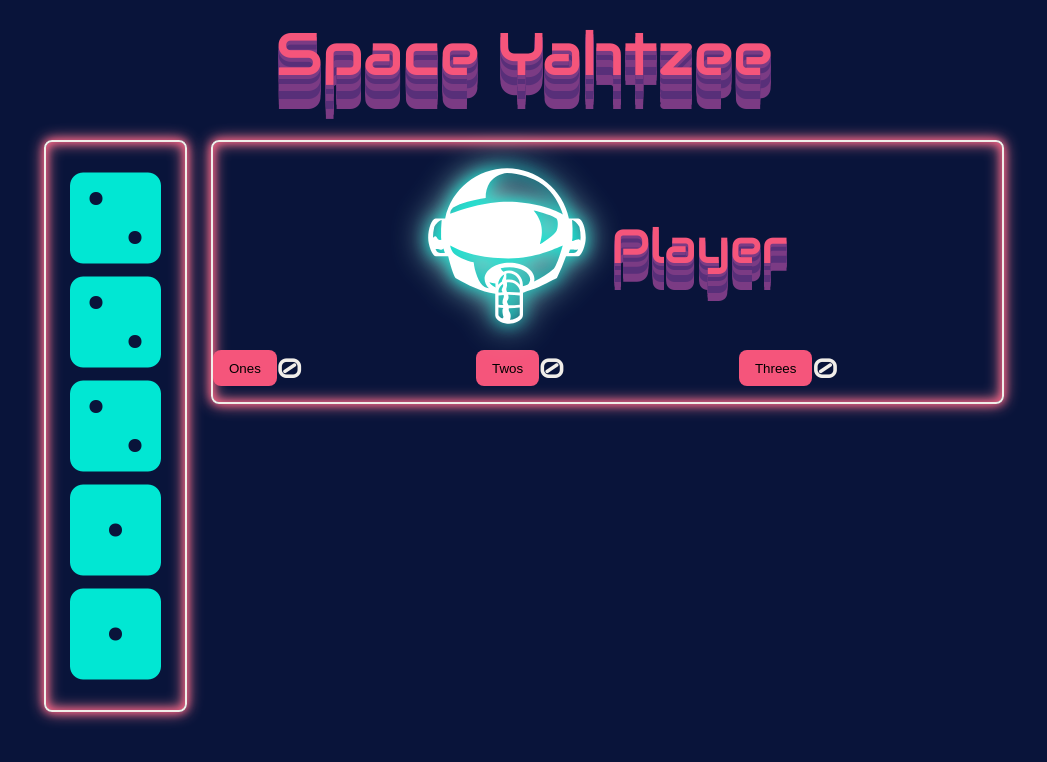
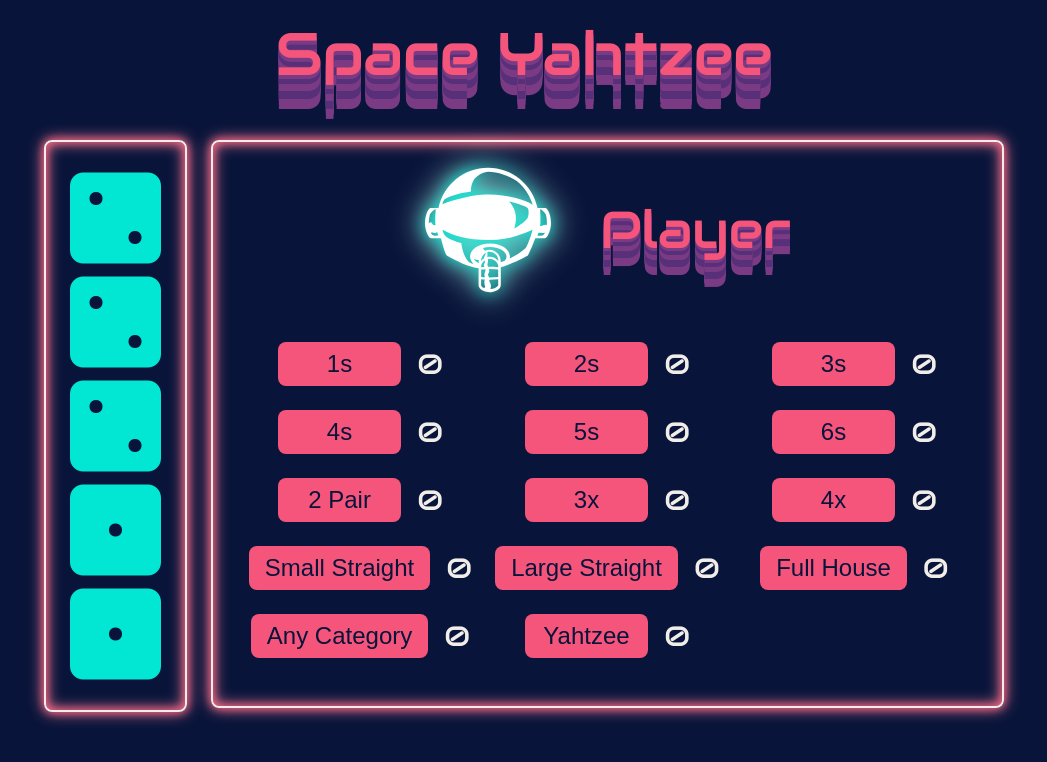
Before and after one commit to roberthparker86/yahtzee, a plain HTML site: page index.html in a window 1280 px wide. Shown: the whole page, without its empty margins (116-1163 px from the left). Drawn offline with Linux system fonts and the light colour scheme.

Commit message:
Snapshot: js/html/css redo

```diff
--- a/index.html
+++ b/index.html
@@ -33,27 +33,12 @@
         <img src="img/icon_Player-white.svg" alt="Player icon" class="icons">
         <h2 class="text-red">Player</h2>
       </div>
+    </article>
 
-      <!-- 1's-->
-      <div class="scoreboard__board">
-        <div class="scoreboard__btn-container">
-          <button id="p-btn-1" class="score-btn">Ones</button>
-          <h3 id="p-btn-1-value">0</h3>
-        </div>
-
-        <div class="scoreboard__btn-container">
-          <button id="p-btn-2" class="score-btn">Twos</button>
-          <h3 id="p-btn-2-value">0</h3>
-        </div>
-
-        <div class="scoreboard__btn-container">
-          <button id="p-btn-3" class="score-btn">Threes</button>
-          <h3 id="p-btn-3-value">0</h3>
-        </div>
-      </div>
-    </article>
     <article id="computer" class="d-none"></article>
   </main>
+
+  <script src="js/populate.js"></script>
 </body>
 
 </html>
--- /dev/null
+++ b/js/populate.js
@@ -0,0 +1,52 @@
+class Scoreboard {
+  constructor(name) {
+    this.name = name;
+    this.one = { id: `${name}-btn-1`, btnText: '1s', value: 0 };
+    this.two = { id: `${name}-btn-2`, btnText: '2s', value: 0 };
+    this.three = { id: `${name}-btn-3`, btnText: '3s', value: 0 };
+    this.four = { id: `${name}-btn-4`, btnText: '4s', value: 0 };
+    this.five = { id: `${name}-btn-5`, btnText: '5s', value: 0 };
+    this.six = { id: `${name}-btn-6`, btnText: '6s', value: 0 };
+    this.twoPair = { id: `${name}-btn-2-pair`, btnText: '2 Pair', value: 0 };
+    this.threeOfKind = { id: `${name}-btn-3x`, btnText: '3x', value: 0 };
+    this.fourOfKind = { id: `${name}-btn-4x`, btnText: '4x', value: 0 };
+    this.smallStraight = { id: `${name}-btn-sm-straight`, btnText: 'Small Straight', value: 0 };
+    this.largeStraight = { id: `${name}-btn-lg-straight`, btnText: 'Large Straight', value: 0 };
+    this.fullHouse = { id: `${name}-btn-full-house`, btnText: 'Full House', value: 0 };
+    this.any = { id: `${name}-btn-any`, btnText: 'Any Category', value: 0 };
+    this.yahtzee = { id: `${name}-btn-yahtzee`, btnText: 'Yahtzee', value: 0 };
+    this.total = { id: `${name}-total`, btnText: 'Total', value: 0 };
+  }
+
+  generateBtn(category) {
+    const newBtnElem = document.createElement('div');
+    newBtnElem.classList.add('scoreboard__btn-container');
+    const btnTemplate =
+      `<button id="${this[category].id}}" class="score-btn">${this[category].btnText}</button>
+      <h3 id="${this[category].id}-value">${this[category].value}</h3>`;
+
+    newBtnElem.innerHTML = btnTemplate;
+    return newBtnElem;
+  };
+
+  generateScoreboard() {
+    const boardContainerSelector = document.querySelector(`#${this.name}`);
+
+    let boardBtnsContainerElem = document.createElement('div');
+    boardBtnsContainerElem.classList.add('scoreboard__board');
+    boardContainerSelector.append(boardBtnsContainerElem);
+
+
+    for (const key in this) {
+      if (key.toString() !== 'name' && key.toString() !== 'total') {
+        boardBtnsContainerElem.append(this.generateBtn(key.toString()));
+      }
+    }
+  }
+};
+
+document.addEventListener('DOMContentLoaded', () => {
+  const playerOne = new Scoreboard('player');
+
+  playerOne.generateScoreboard();
+});
--- a/sass/base/_typography.scss
+++ b/sass/base/_typography.scss
@@ -23,13 +23,8 @@
   margin-bottom: $sp-xl;
   text-align: center;
 }
-@media screen and (min-width: $brk-sm) {
-  h1 {
-    font-size: 3.75rem;
-  }
-}
 h2 {
-  font-size: 3rem;
+  font-size: 2.25rem;
   filter:
     drop-shadow(0 .2rem 0 $color-light-purple)
     drop-shadow(0 .28rem 0 $color-purple)
@@ -43,3 +38,12 @@
 h4 {
   font-size: 1.5rem;
 }
+
+@media screen and (min-width: $brk-xl) {
+  h1 {
+    font-size: 3.75rem;
+  }
+  h2 {
+    font-size: 3.25rem;
+  }
+}
--- a/sass/components/_dice-section.scss
+++ b/sass/components/_dice-section.scss
@@ -6,18 +6,30 @@
   flex-direction: row;
   flex-shrink: 1;
   height: auto;
-  padding: $sp-md;
+  justify-content: space-evenly;
+  margin-bottom: $sp-md;
+  padding: $sp-md $sp-sm;
   width: 100%;
 
   & i.dice {
     color: $color-teal;
-    font-size: 5rem;
+    font-size: 3.5rem;
+    transition: all .25s ease-in-out;
+
+    &:hover {
+      color: $color-white;
+      cursor: pointer;
+      filter:
+        drop-shadow(0 0 .5rem $color-teal)
+        drop-shadow(0 0 1rem $color-light-teal);
+    }
   }
 }
 @media screen and (min-width: $brk-xl) {
   aside {
     flex-direction: column;
     height: 100%;
+    margin-bottom: 0;
     margin-right: $sp-lg;
     padding: $sp-lg;
     width: auto;
--- a/sass/components/_scoreboard.scss
+++ b/sass/components/_scoreboard.scss
@@ -18,28 +18,48 @@
       filter:
         drop-shadow(0 0 .5rem $color-teal)
         drop-shadow(0 0 1rem $color-light-teal);
-      height: 10rem;
+      height: 5.5rem;
       margin-right: $sp-lg;
-      width: 10rem;
+      width: 5.5rem;
     }
   }
 
   & div.scoreboard__board {
     display: flex;
-    flex-direction: column;
+    flex-direction: row;
+    flex-wrap: wrap;
+    margin: $sp-lg 0;
+    padding: 0 $sp-lg;
     width: 100%;
 
     & div.scoreboard__btn-container {
+      align-items: center;
       display: flex;
       flex-direction: row;
-      margin-bottom: $sp-md;
-      width: 100%;
+      justify-content: center;
+      margin-bottom: $sp-lg;
+      width: 50%;
 
       & button {
         border: 0;
         background-color: $color-red;
         border-radius: .5rem;
+        color: $color-dark-blue;
+        cursor: pointer;
+        font-size: 1rem;
+        margin-right: $sp-md;
+        min-width: 50%;
         padding: $sp-sm $sp-md;
+        text-transform: capitalize;
+        transition: all .25s ease-in-out;
+
+        &:hover {
+          background-color: $color-white;
+          color: $color-red;
+          filter:
+            drop-shadow(0 0 .5rem $color-red)
+            drop-shadow(0 0 1rem $color-light-red);
+        }
       }
     }
   }
@@ -48,11 +68,24 @@
 @media screen and (min-width: $brk-xl) {
   article {
 
+    & div.scoreboard__header {
+
+      & img.icons {
+        height: 8rem;
+        margin-right: $sp-xl;
+        width: 8rem;
+      }
+    }
+
     & div.scoreboard__board {
       flex-direction: row;
 
       & div.scoreboard__btn-container {
         width: 33.3333%;
+
+        & button {
+          font-size: 1.5rem;
+        }
       }
     }
   }
```
Also changed, not shown: css/style.css, 1 other file.
